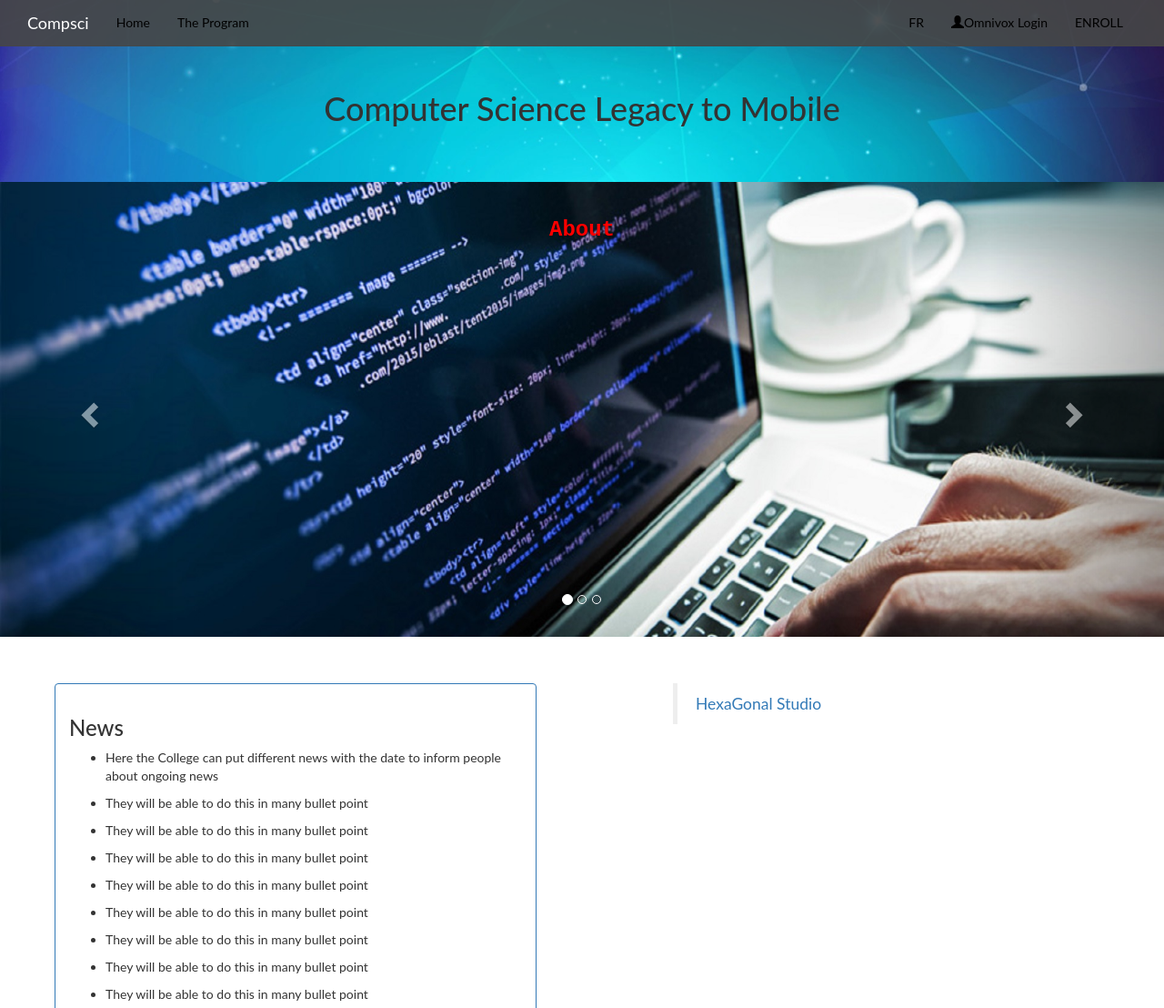
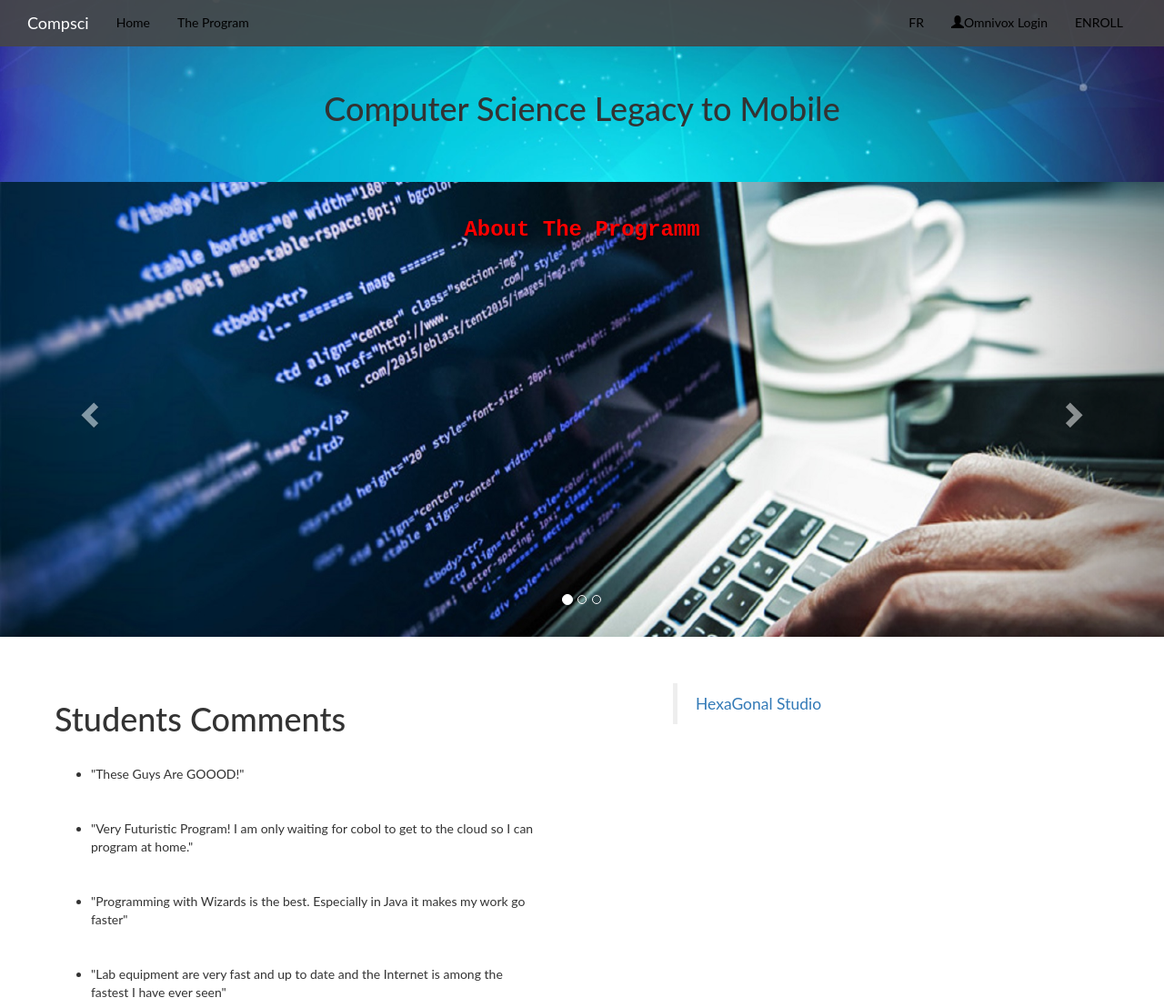
Before and after one commit to wfournier/CompSite, a PHP site: page / in a window 1280 px wide. Shown: the top 1108 px of the page at 91% size. Run offline with PHP 8.4, Linux system fonts and the light colour scheme; some libraries are stand-ins or nearby versions.

Commit message:
presentation1.0

```diff
--- a/Index.php
+++ b/Index.php
@@ -26,25 +26,25 @@
                 <!-- Wrapper for slides -->
                 <div class="carousel-inner" id="carousel">
                     <div class="item active" id="about">
-                        <a href="About.php">
+                        <a href="TheProgram.php#about1">
                             <div class="carousel-caption">
-                                <h3>About</h3>
+                                <h3>About The Programm</h3>
                             </div>
                         </a>
                     </div>
 
                     <div class="item" id="classes">
-                        <a href="Classes.php">
+                        <a href="TheProgram.php#semester1">
                             <div class="carousel-caption">
-                                <h3>Classes</h3>
+                                <h3>Courses</h3>
                             </div>
                         </a>
                     </div>
 
                     <div class="item" id="requirements">
-                        <a href="Requirements.php">
+                        <a href="TheProgram.php#skills">
                             <div class="carousel-caption">
-                                <h3>Requirements</h3>
+                                <h3>Requirements and Skills</h3>
                             </div>
                         </a>
                     </div>
@@ -71,66 +71,23 @@
         </div>
         <div class="row" style="padding: 30px 10px 20px 10px">
             <div class="col-xs-6" style="padding: 20px 50px 0 50px">
-                <div id="News" class="panel panel-primary">
-                    <div class="panel-body" style="max-height: 450px;overflow-y: scroll;">
-                        <h3>News</h3>
-                        <ul>
-                            <li>
-                                <p>Here the College can put different news with the date to inform people
-                                    about
-                                    ongoing
-                                    news</p>
-                            </li>
-                            <li>
-                                <p>They will be able to do this in many bullet point</p>
-                            </li>
-                            <li>
-                                <p>They will be able to do this in many bullet point</p>
-                            </li>
-                            <li>
-                                <p>They will be able to do this in many bullet point</p>
-                            </li>
-                            <li>
-                                <p>They will be able to do this in many bullet point</p>
-                            </li>
-                            <li>
-                                <p>They will be able to do this in many bullet point</p>
-                            </li>
-                            <li>
-                                <p>They will be able to do this in many bullet point</p>
-                            </li>
-                            <li>
-                                <p>They will be able to do this in many bullet point</p>
-                            </li>
-                            <li>
-                                <p>They will be able to do this in many bullet point</p>
-                            </li>
-                            <li>
-                                <p>They will be able to do this in many bullet point</p>
-                            </li>
-                            <li>
-                                <p>They will be able to do this in many bullet point</p>
-                            </li>
-                            <li>
-                                <p>They will be able to do this in many bullet point</p>
-                            </li>
-                            <li>
-                                <p>They will be able to do this in many bullet point</p>
-                            </li>
-                            <li>
-                                <p>They will be able to do this in many bullet point</p>
-                            </li>
-                            <li>
-                                <p>They will be able to do this in many bullet point</p>
-                            </li>
-                            <li>
-                                <p>They will be able to do this in many bullet point</p>
-                            </li>
-                            <li>
-                                <p>They will be able to do this in many bullet point</p>
-                            </li>
-                        </ul>
-                    </div>
+                <div id="News">
+                    <h1>Students Comments</h1><br>
+                    <ul>
+
+                        <li>"These Guys Are GOOOD!"</li>
+                        <br><br>
+                        <li>"Very Futuristic Program! I am only waiting for cobol to get to the cloud so I can program
+                            at home."
+                        </li>
+                        <br><br>
+                        <li>"Programming with Wizards is the best. Especially in Java it makes my work go faster"</li>
+                        <br><br>
+                        <li>"Lab equipment are very fast and up to date and the Internet is among the fastest I have
+                            ever seen"
+                        </li>
+                    </ul>
+                    <img src="Resources/logo.jpg">
                 </div>
             </div>
             <div class="col-xs-6" style="padding: 20px 100px 0 100px">
```
